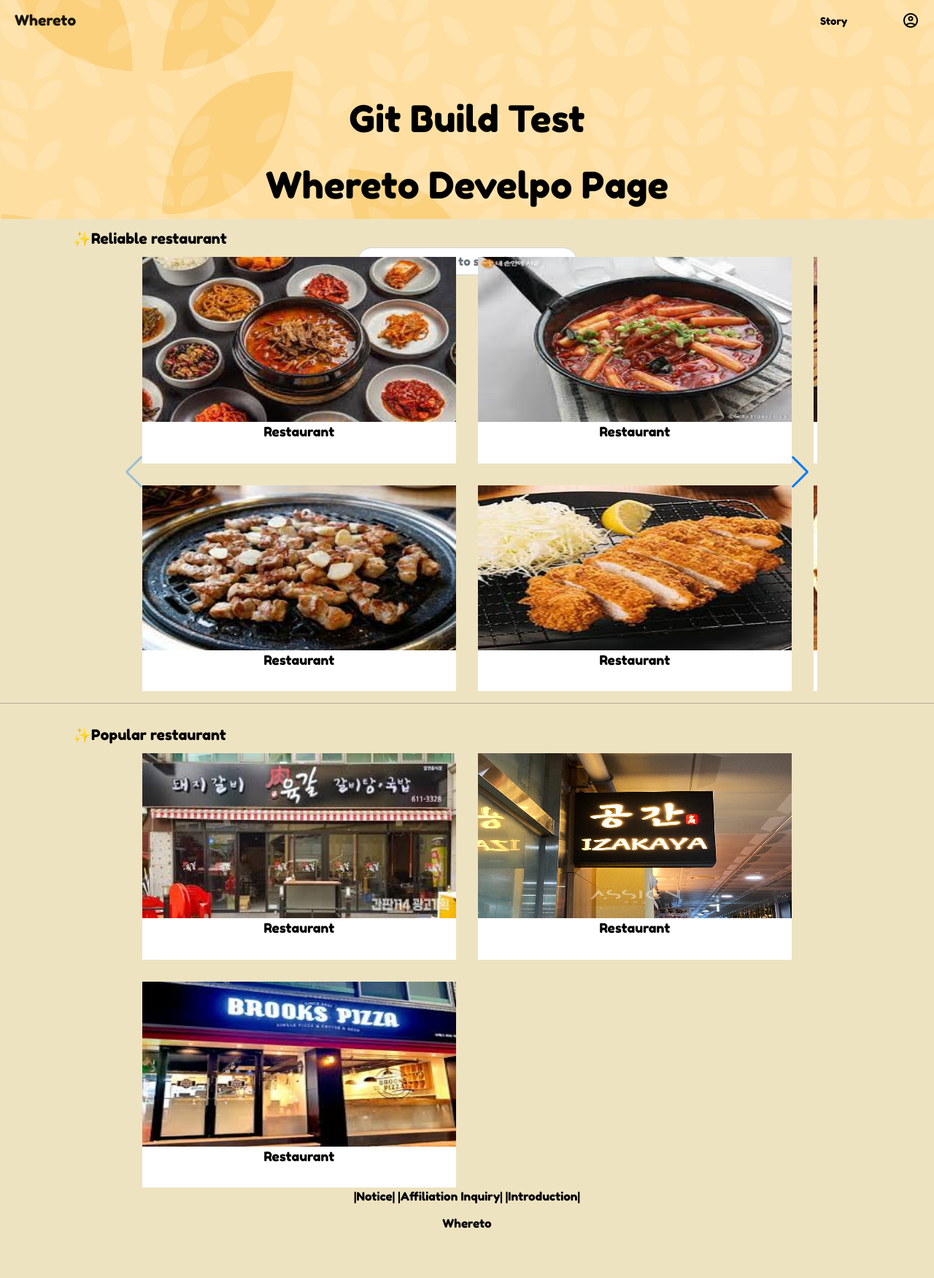
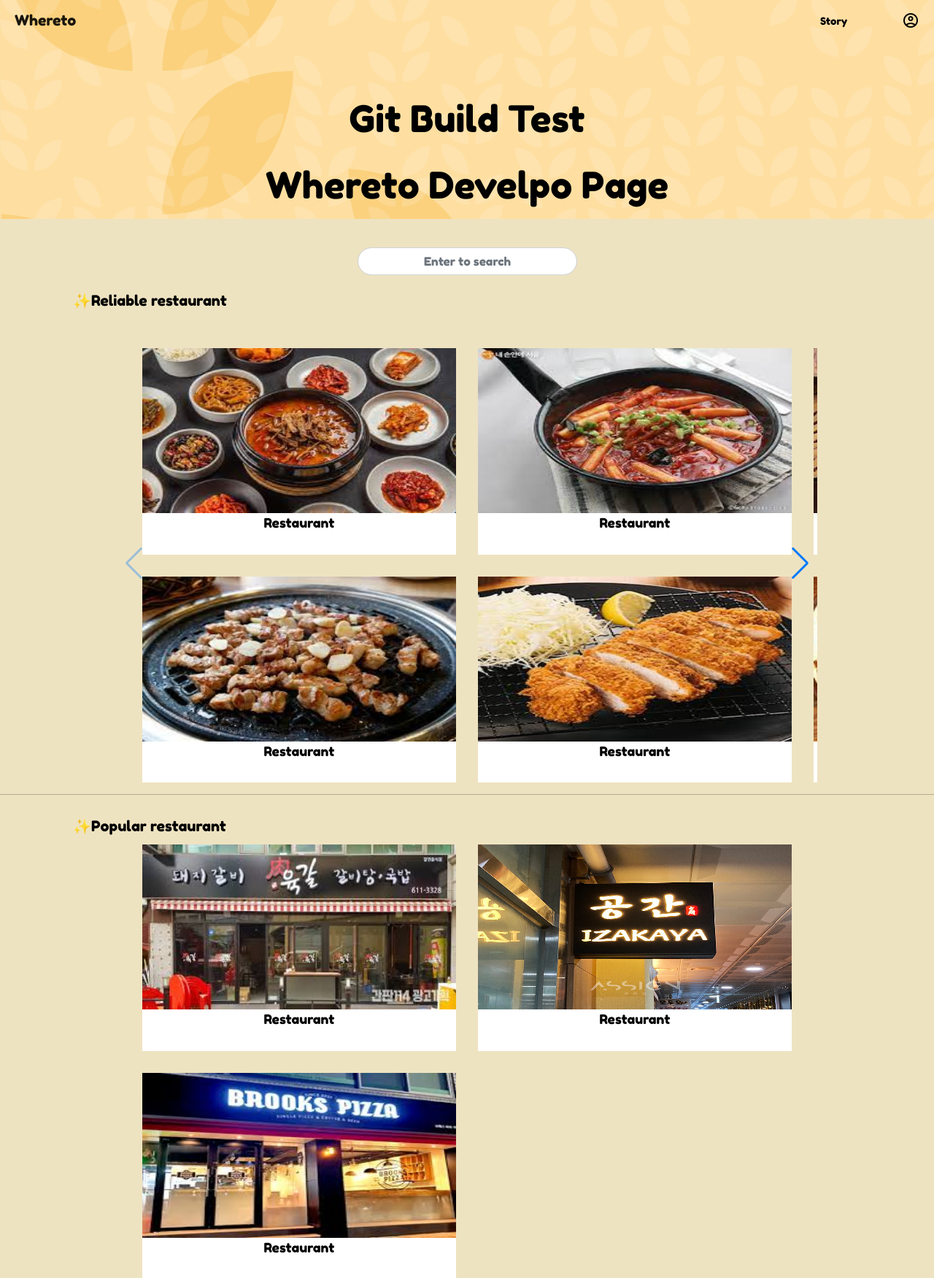
Before and after one commit to NewHoony/whereto_docker, a Django app: page / in a window 1280 px wide. Shown: the top 1751 px of the page at 73% size. Before the commit the page ends 1683 px from the top, so only its background shows below. Run offline with Django 4.2, Linux system fonts and the light colour scheme.

Commit message:
Update index.html

```diff
--- a/whereto/templates/main/index.html
+++ b/whereto/templates/main/index.html
@@ -20,7 +20,7 @@
 
   </section>
 </main>
-<div style="padding-top: 15px; padding-left: 100px;">
+<div class="p mb-5" style="padding-top: 100px; padding-left: 100px;">
   <h5>✨Reliable restaurant</h5>
 </div>
     <!-- Swiper -->
```
